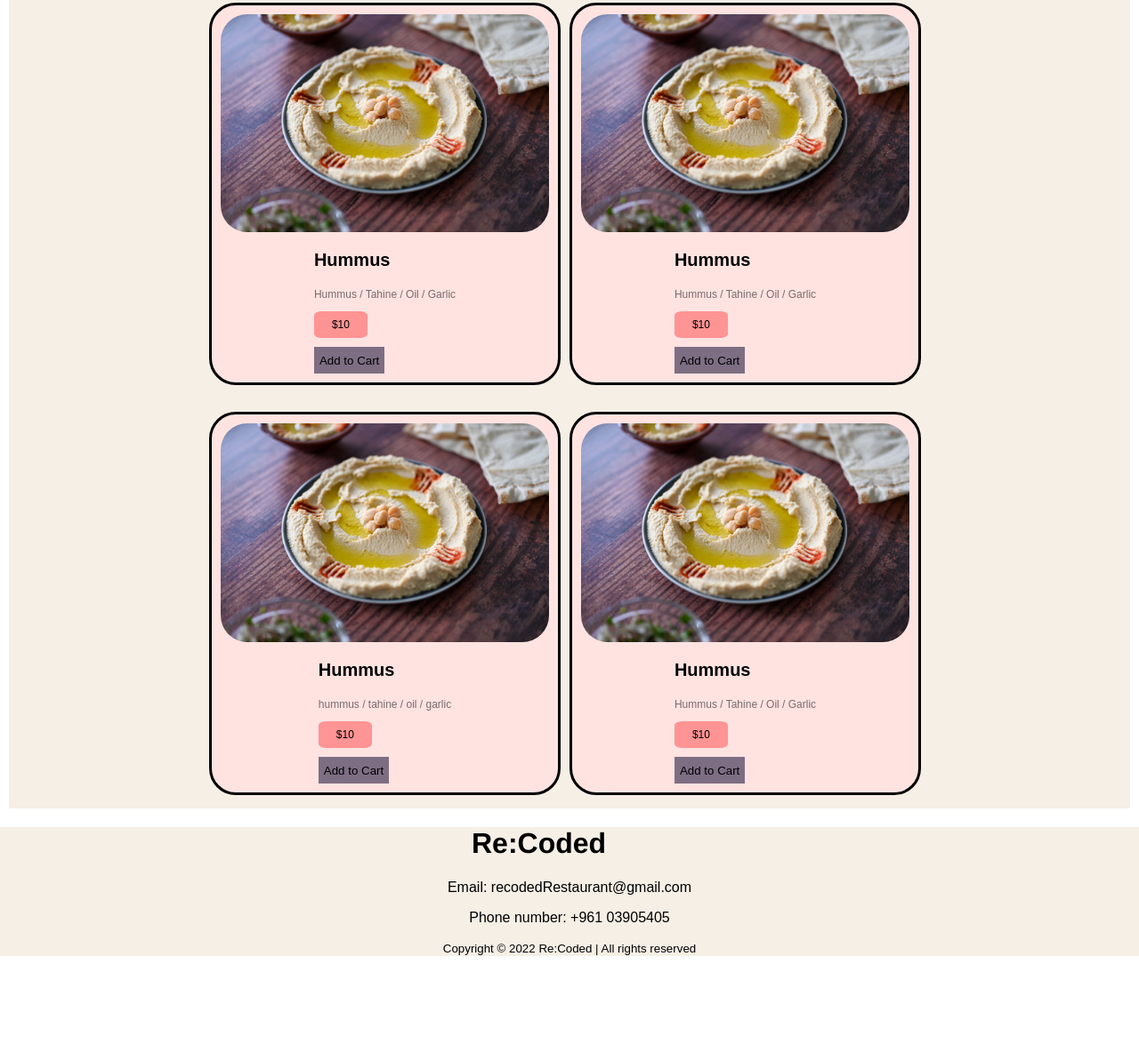
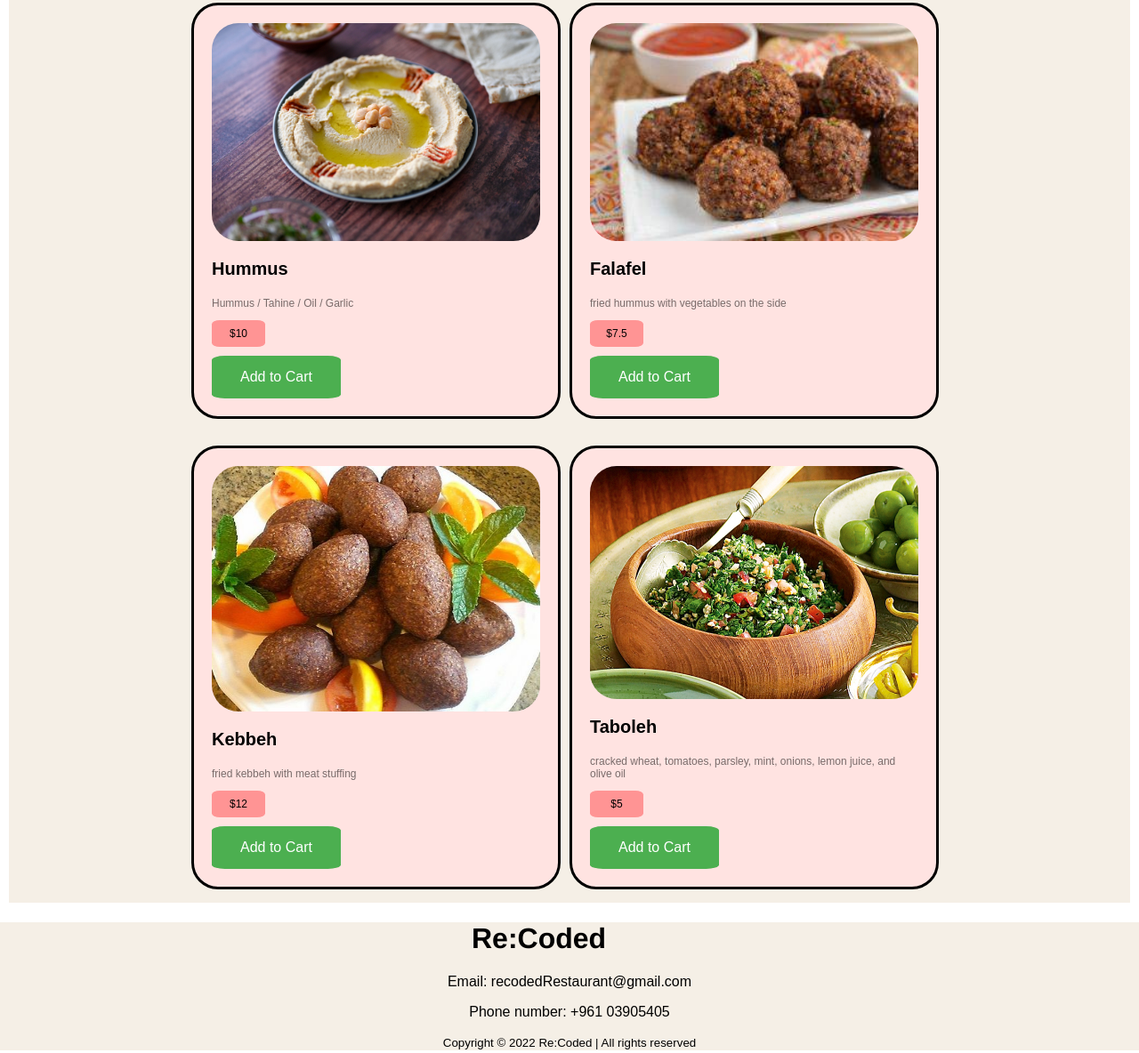
Before and after one commit to Adeeb-Khoja/ReCoded-Project-1---Restaurant---CSS---HTML, a plain HTML site: page menu.html in a window 1280 px wide. Shown: the part 821-2005 px from the top of the page at 89% size. Before the commit the page ends 1912 px from the top, so only its background shows below. Drawn offline with Linux system fonts and the light colour scheme.

Commit message:
fixed menu page and welcome image

```diff
--- a/menu.html
+++ b/menu.html
@@ -27,7 +27,7 @@
     <div class="main">
         <br><br><br><br>
 			<p class="wel">Welcome To</p>
-			<p class="intro">Restaurant name</p>
+			<p class="intro">Re:Coded Restaurant</p>
     </div>
     <div>
         <p class="desc">Come dine with us & experience authentic lebanese meals in an intimate dining space. We look forward to serving you!</p>
@@ -55,12 +55,12 @@
         </div>
 
         <div class="meal-container">
-            <img class="meal-img" src="images/Hummus.jpg" alt="Meal">
+            <img class="meal-img" src="images/food6.jpg" alt="Meal">
             <div class="meal-data-col">
-                <p class="meal-name">Hummus</p>
-                <p class="meal-desc">Hummus / Tahine / Oil / Garlic</p>
+                <p class="meal-name">Falafel</p>
+                <p class="meal-desc">fried hummus with vegetables on the side</p>
                 <div class="price-container">
-                    <p class="meal-price">$10</p>
+                    <p class="meal-price">$7.5</p>
                 </div>
                 <button class="meal-btn">Add to Cart</button>
             </div>
@@ -73,24 +73,24 @@
     <div class="meals-row">
 
         <div class="meal-container">
-            <img class="meal-img" src="images/Hummus.jpg" alt="Meal">
+            <img class="meal-img" src="images/kebbeh.jpg" alt="Meal">
             <div class="meal-data-col">
-                <p class="meal-name">Hummus</p>
-                <p class="meal-desc">hummus / tahine / oil / garlic</p>
+                <p class="meal-name">Kebbeh</p>
+                <p class="meal-desc">fried kebbeh with meat stuffing</p>
                 <div class="price-container">
-                    <p class="meal-price">$10</p>
+                    <p class="meal-price">$12</p>
                 </div>
                 <button class="meal-btn">Add to Cart</button>
             </div>
         </div>
 
         <div class="meal-container">
-            <img class="meal-img" src="images/Hummus.jpg" alt="Meal">
+            <img class="meal-img" src="images/taboleh.jpeg" alt="Meal">
             <div class="meal-data-col">
-                <p class="meal-name">Hummus</p>
-                <p class="meal-desc">Hummus / Tahine / Oil / Garlic</p>
+                <p class="meal-name">Taboleh</p>
+                <p class="meal-desc">cracked wheat, tomatoes, parsley, mint, onions, lemon juice, and olive oil</p>
                 <div class="price-container">
-                    <p class="meal-price">$10</p>
+                    <p class="meal-price">$5</p>
                 </div>
                 <button class="meal-btn">Add to Cart</button>
             </div>
--- a/menu_style.css
+++ b/menu_style.css
@@ -35,6 +35,7 @@ html, body {
 .wel{
     text-align: center;
     font-size: 20px;
+    color: white;
 }
 
 .intro{
@@ -59,7 +60,8 @@ html, body {
   bottom: 0;
   right: 0;
   z-index: -1;
-  opacity: .6;
+  filter: brightness(50%);
+  /* opacity: .6; */
 }
 
 .desc{
@@ -92,7 +94,7 @@ html, body {
 .meal-container{
 
     display: flex;
-    align-items: center;
+    /* align-items: center; */
     flex-direction: column;
     border-style: solid;
     margin-right: 10px;
@@ -100,6 +102,7 @@ html, body {
     width: 30%;
     background-color: #FFE3E1;
     border-radius: 30px;
+    padding: 20px;
 }
 
 .meal-img{
@@ -138,11 +141,21 @@ html, body {
 
 .meal-btn{
 
-    background-color: #7D6E83;
-    border-style: none;
-    height: 30px;
+    background-color: #4CAF50; /* Green */
+  border: none;
+  color: white;
+  padding: 15px 32px;
+  text-align: center;
+  text-decoration: none;
+  display: inline-block;
+  font-size: 16px;
+  border-radius: 10%;
 }
 
+.meal-btn:hover{
+    background-color: #046a08;
+
+}
 
 
 
--- a/style.css
+++ b/style.css
@@ -3,6 +3,7 @@ html, body {
       width: 100%; */
       margin:0;
       padding:0;
+      font-family: Arial, Helvetica, sans-serif;
     }
 
 .navbar{
@@ -34,6 +35,7 @@ html, body {
 .wel{
     text-align: center;
     font-size: 20px;
+    color: white;
 }
 
 .intro{
@@ -58,7 +60,7 @@ html, body {
   bottom: 0;
   right: 0;
   z-index: -1;
-  opacity: .3;
+    filter: brightness(50%);
 }
 
 .desc{
@@ -89,7 +91,7 @@ h1{
     align-items: center;
 	width: 30%;
 	padding:20px;
-	padding-bottom:20px;
+	padding-bottom:30px;
     background-color: #FFE3E1;
     margin-left:20px;
     border-radius: 30px;
@@ -99,11 +101,14 @@ h1{
 	width:100%;
 	height:350px;
     align-items: center;
+    border-radius: 30px;
 }
 
 .row-2{
     display:flex;
     justify-content: center;
+
+    padding: 20px;
 }
 
 .chefsInfo{
```
Also changed, not shown: images/kebbeh.jpg (added), images/taboleh.jpeg (added).
